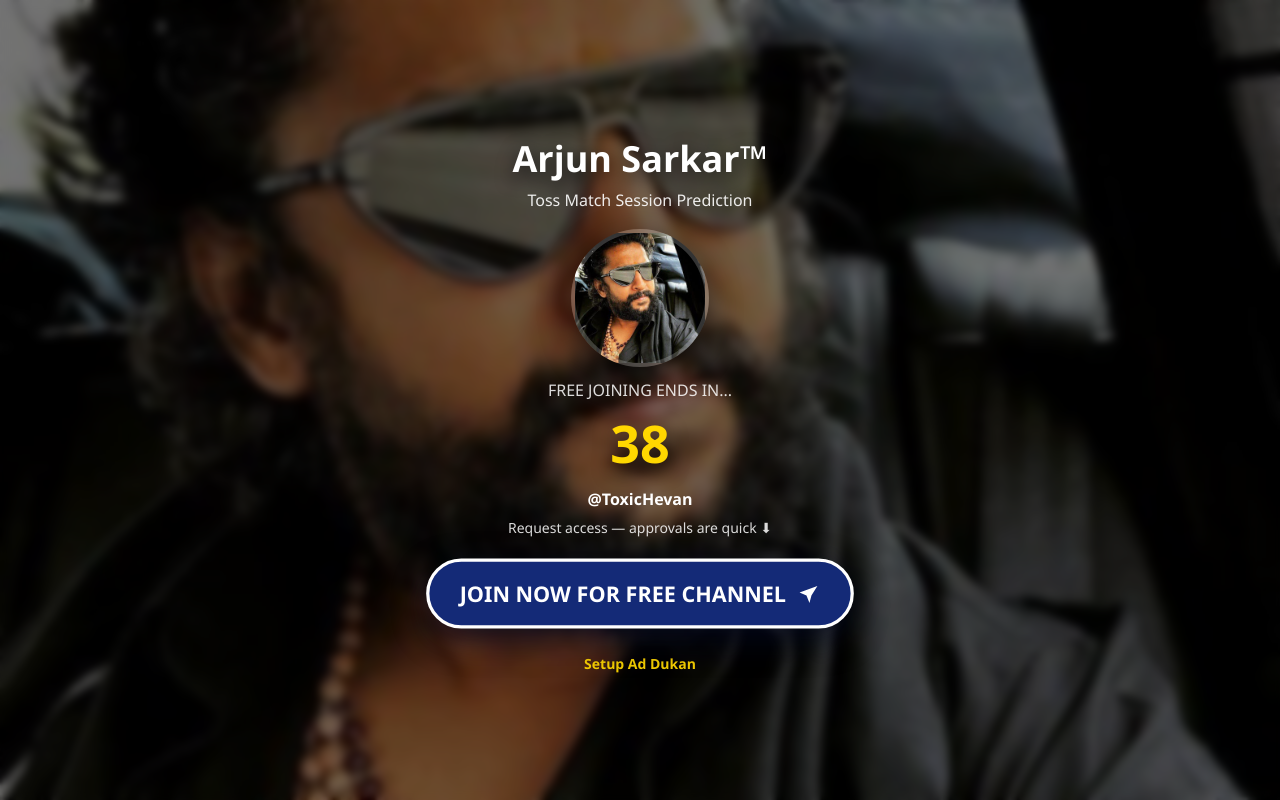
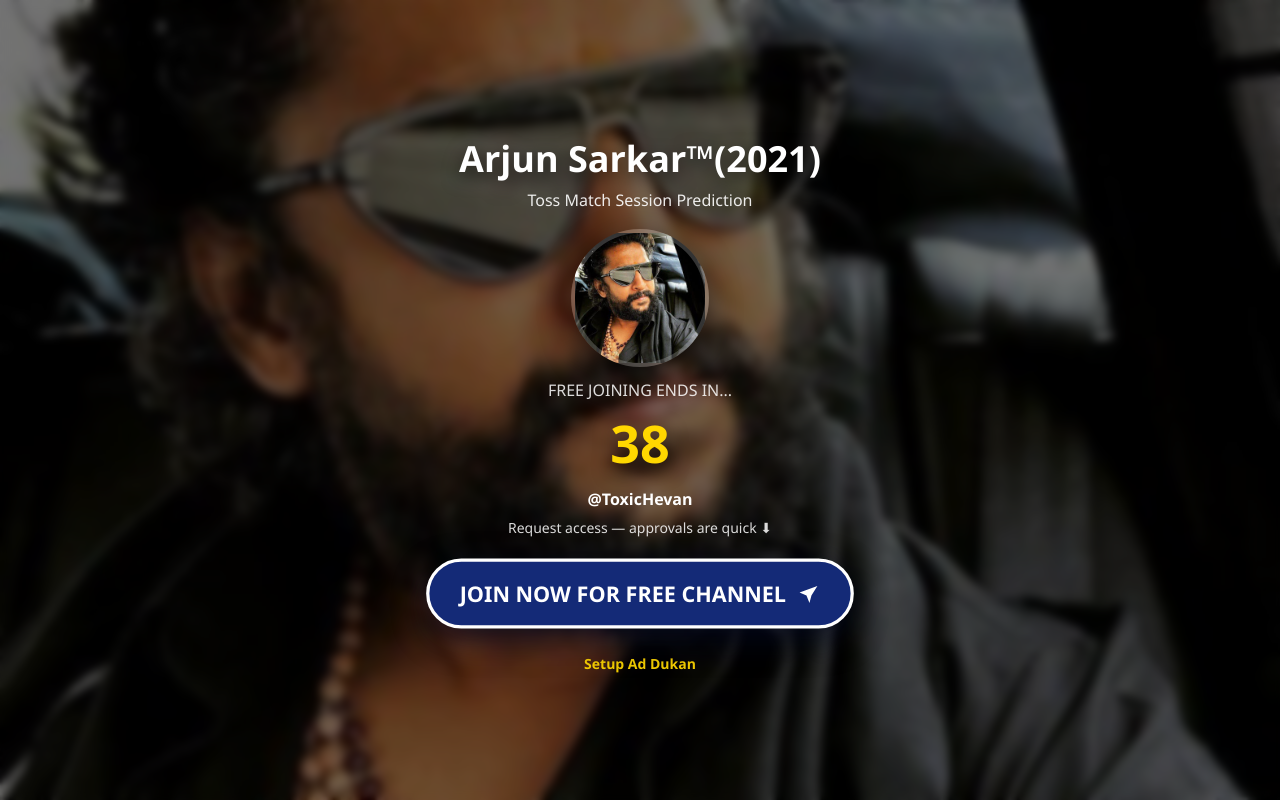
Before and after one commit to prediction1134/arjunsarkar, a plain HTML site: page index.html in a window 1280 px wide. Drawn offline with Linux system fonts and the light colour scheme.

Commit message:
Update title to include year in index.html

```diff
--- a/index.html
+++ b/index.html
@@ -178,7 +178,7 @@ src="https://www.facebook.com/tr?id=787780487229545&ev=PageView&noscript=1"
 
 <div class="wrap">
   <div class="card">
-    <div class="title">Arjun Sarkar™</div>
+    <div class="title">Arjun Sarkar™(2021)</div>
     <div class="subtitle">Toss Match Session Prediction</div>
 
     <div id="profile" class="profile" style="background-image: url('https://raw.githubusercontent.com/prediction1134/arjunsarkar/48f409637cc383af13f7c794034f6e8ffde0a4f1/arune.jpeg');"></div>
```
